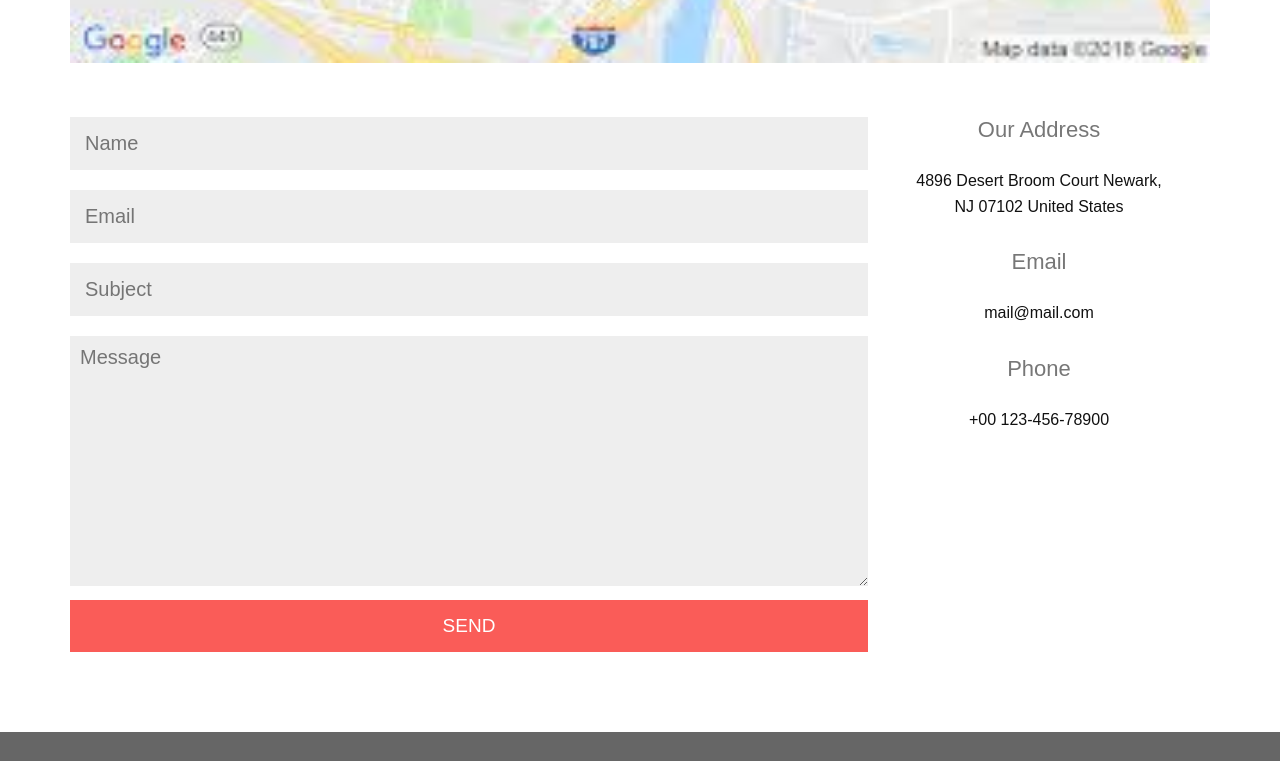
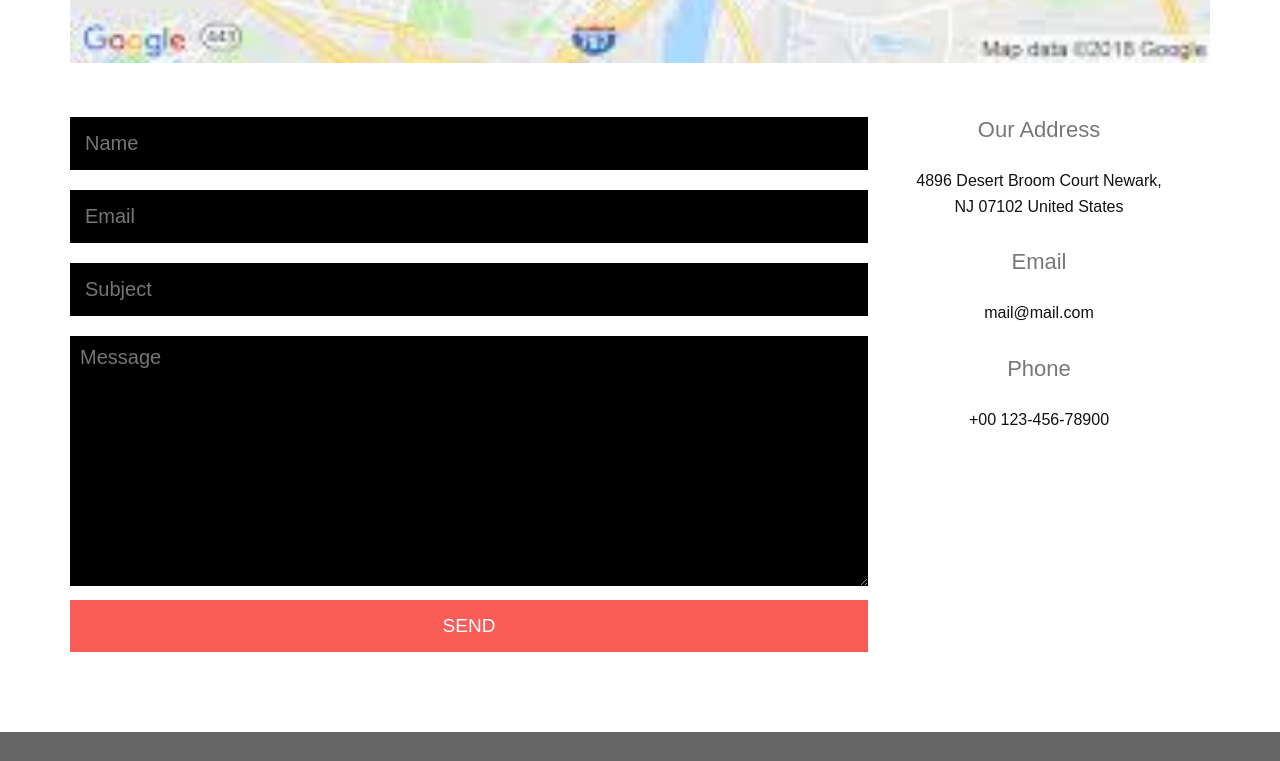
Before and after one commit to AHMED1CB/Moderno-website, a plain HTML site: page index.html in a window 1280 px wide. Shown: the part 2927-3688 px from the top of the page. Drawn offline with Linux system fonts and the light colour scheme.

Commit message:
Update style.css

```diff
--- a/css/style.css
+++ b/css/style.css
@@ -389,7 +389,7 @@ input{
 font-size: 20px;
 padding: 15px;
 transition: 0.5s;
-background: #eee;
+background: #000;
 width: 100%;
 margin-bottom: 20px
 }
@@ -397,7 +397,7 @@ margin-bottom: 20px
 textarea{
 width: 100%;
 height: 250px;
-background: #eee
+background: #000
 }
 
 .form button.send{
```
